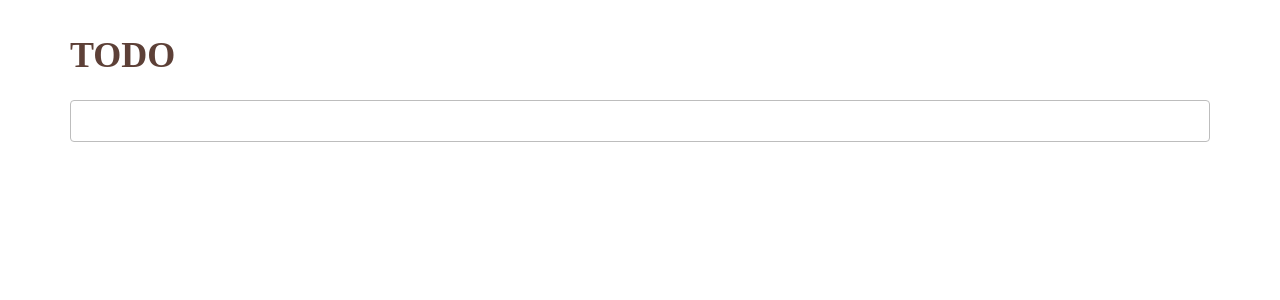
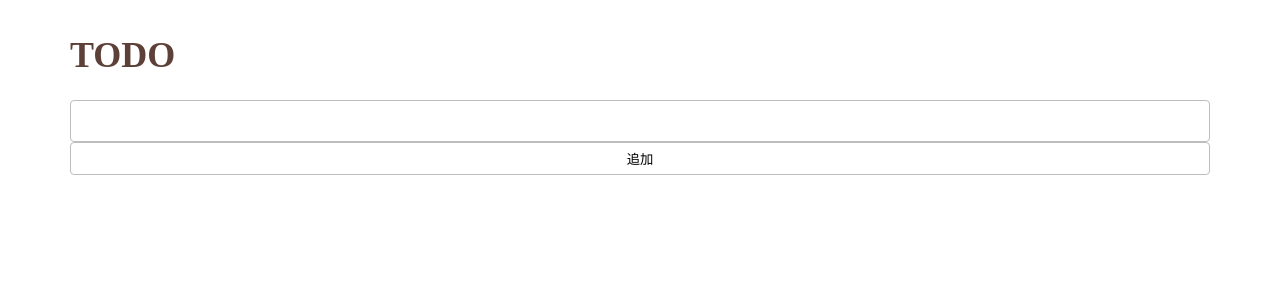
Before and after one commit to ozaki25/react-redux-storybook, a React (Create React App) app: page /todolist in a window 1280 px wide. Shown: the top 300 px of the page. Built offline with nearby package versions, Linux system fonts and the light colour scheme.

Commit message:
add wide props to button component

```diff
--- a/src/components/atoms/Button/index.js
+++ b/src/components/atoms/Button/index.js
@@ -4,11 +4,12 @@ const Button = styled.button`
   background-color: #fff;
   border: 1px solid #bdbdbd;
   border-radius: 0.25rem;
-  display: inline-block;
+  display: ${({ wide }) => (wide ? 'block' : 'inline-block')};
   padding: 0.375rem 0.75rem;
   text-align: center;
   user-select: none;
   vertical-align: middle;
+  width: ${({ wide }) => (wide ? '100%' : 'auto')};
   :active {
     opacity: 0.6;
   }
--- a/src/components/pages/TodoList/index.js
+++ b/src/components/pages/TodoList/index.js
@@ -1,12 +1,14 @@
 import React from 'react';
 import Container from 'src/components/utils/Container';
 import Title from 'src/components/atoms/Title';
-import TextInput from '../../atoms/TextInput/index';
+import TextInput from 'src/components/atoms/TextInput';
+import Button from 'src/components/atoms/Button';
 
 const TodoList = () => (
   <Container>
     <Title>TODO</Title>
     <TextInput />
+    <Button wide>追加</Button>
   </Container>
 );
 
```
Also changed, not shown: 1 other file (tests, documents, lock files or other folders).
